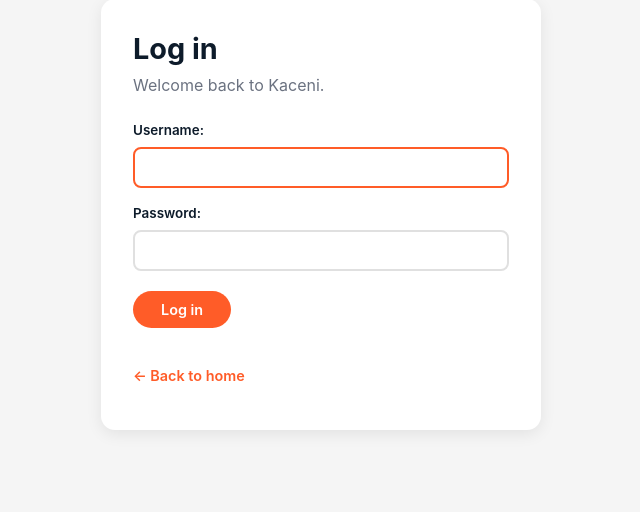
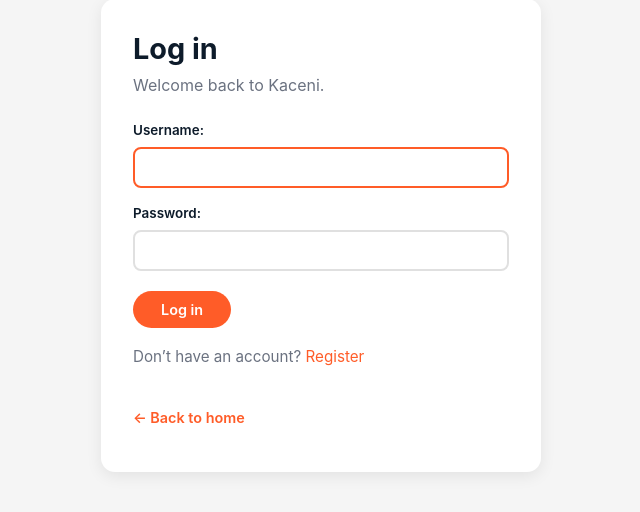
Before and after one commit to Joakim-Pham/Web-application-development-Group-assignment, a Django app: page /accounts/login/ in a window 1280 px wide. Shown: the part 61-573 px from the top of the page, without its empty margins (319-959 px from the left). Run offline with Django 5.2, Linux system fonts and the light colour scheme.

Commit message:
Added an option to register, in the login window if the guest dont have the profile in our site

```diff
--- a/listings/templates/registration/login.html
+++ b/listings/templates/registration/login.html
@@ -31,6 +31,11 @@
             <button type="submit">Log in</button>
         </form>
 
+        <p style="margin-top:16px; font-size:0.95rem; color:#6B7280;">
+            Don’t have an account?
+            <a href="{% url 'register' %}">Register</a>
+        </p>
+
         <p style="margin-top:16px; font-size:0.88rem; color:#6B7280;">
             <a href="{% url 'home' %}" class="back-link">← Back to home</a>
         </p>
```
